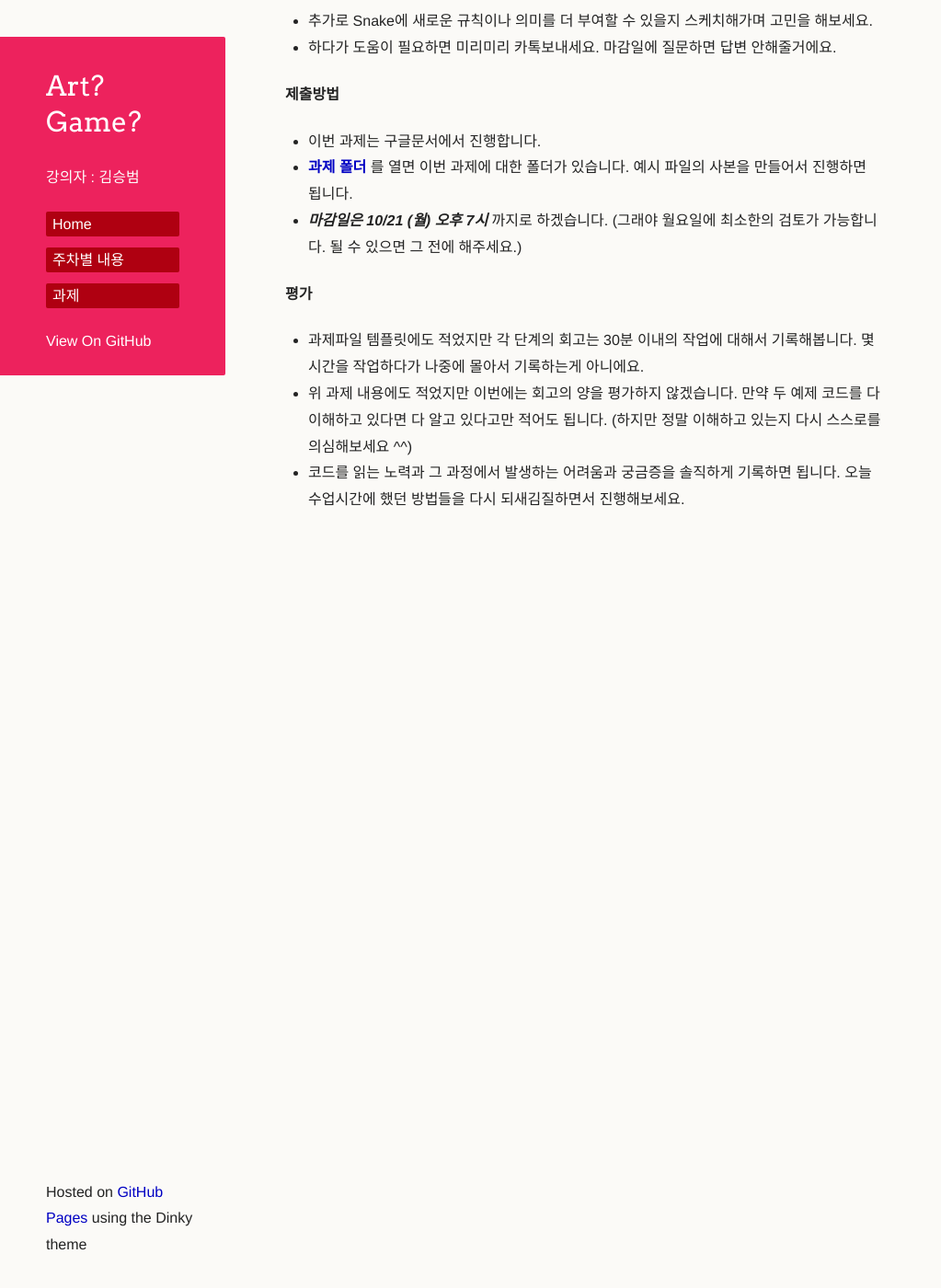
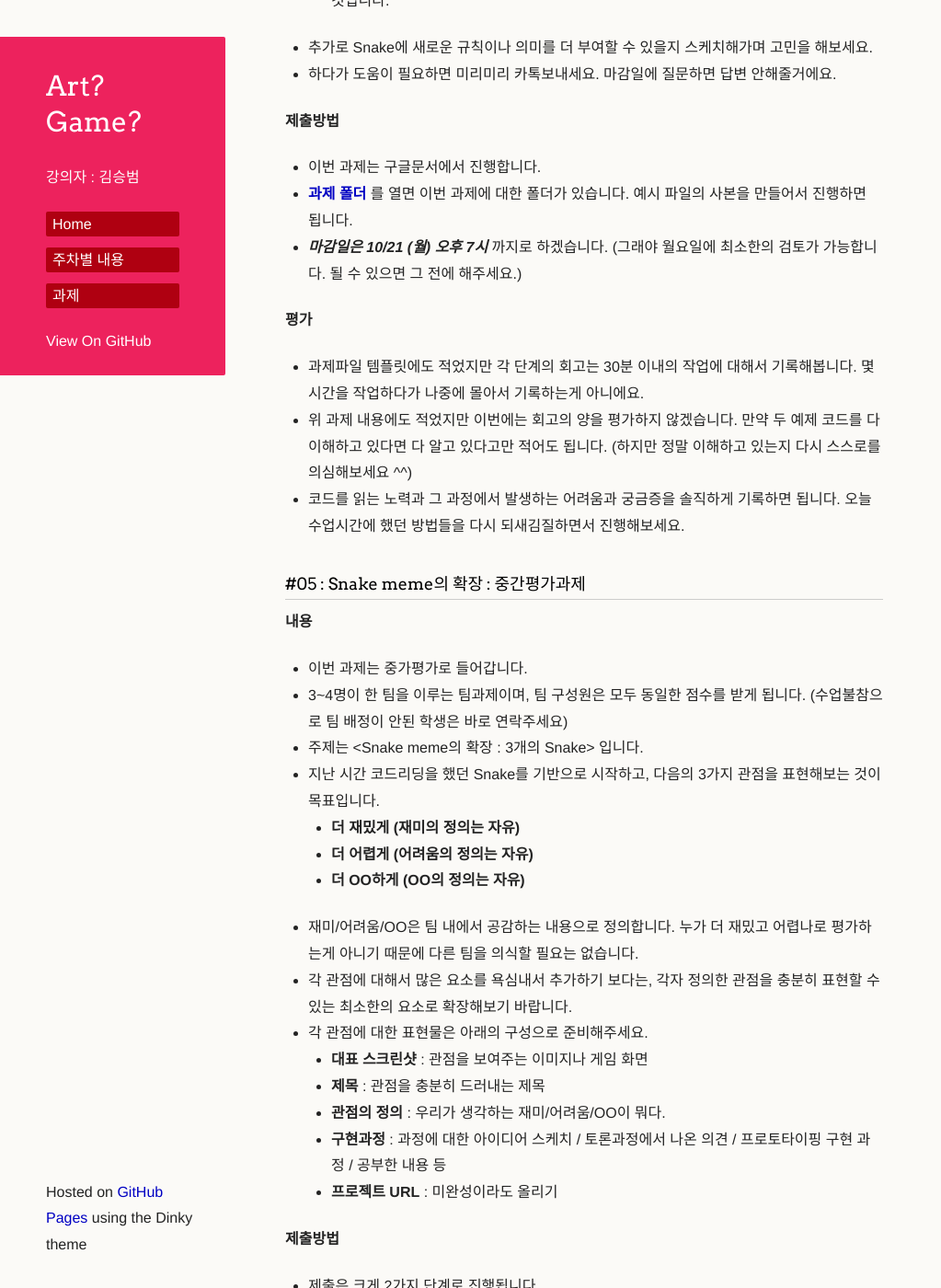
Before and after one commit to picxenk/SIA2019ArtGame, a Jekyll site: the page built from homework.md, in a window 1280 px wide and 1400 px high, scrolled down 3590 px. Shown: the whole window at 92% size, without its empty margins (0-1023 px from the left). Built offline with Jekyll 4.4.1, drawn with Linux system fonts in a browser that asks for light colours; our own code applies the rules of GitHub Pages for plain Markdown files; a script that is not in the unit is left out; the repository's description, which GitHub fills in, is left out; some of the changed text lies outside the part shown.

Commit message:
Update homework.md

```diff
--- a/homework.md
+++ b/homework.md
@@ -101,3 +101,37 @@
  * 과제파일 템플릿에도 적었지만 각 단계의 회고는 30분 이내의 작업에 대해서 기록해봅니다. 몇 시간을 작업하다가 나중에 몰아서 기록하는게 아니에요.
  * 위 과제 내용에도 적었지만 이번에는 회고의 양을 평가하지 않겠습니다. 만약 두 예제 코드를 다 이해하고 있다면 다 알고 있다고만 적어도 됩니다. (하지만 정말 이해하고 있는지 다시 스스로를 의심해보세요 ^^)
  * 코드를 읽는 노력과 그 과정에서 발생하는 어려움과 궁금증을 솔직하게 기록하면 됩니다. 오늘 수업시간에 했던 방법들을 다시 되새김질하면서 진행해보세요.
+
+
+### #05 : Snake meme의 확장 : 중간평가과제
+**내용**
+ * 이번 과제는 중가평가로 들어갑니다.
+ * 3~4명이 한 팀을 이루는 팀과제이며, 팀 구성원은 모두 동일한 점수를 받게 됩니다. (수업불참으로 팀 배정이 안된 학생은 바로 연락주세요)
+ * 주제는 <Snake meme의 확장 : 3개의 Snake> 입니다.
+ * 지난 시간 코드리딩을 했던 Snake를 기반으로 시작하고, 다음의 3가지 관점을 표현해보는 것이 목표입니다.
+   * **더 재밌게 (재미의 정의는 자유)**
+   * **더 어렵게 (어려움의 정의는 자유)**
+   * **더 OO하게 (OO의 정의는 자유)**
+ * 재미/어려움/OO은 팀 내에서 공감하는 내용으로 정의합니다. 누가 더 재밌고 어렵나로 평가하는게 아니기 때문에 다른 팀을 의식할 필요는 없습니다.
+ * 각 관점에 대해서 많은 요소를 욕심내서 추가하기 보다는, 각자 정의한 관점을 충분히 표현할 수 있는 최소한의 요소로 확장해보기 바랍니다.
+ * 각 관점에 대한 표현물은 아래의 구성으로 준비해주세요.
+   * **대표 스크린샷** : 관점을 보여주는 이미지나 게임 화면
+   * **제목** : 관점을 충분히 드러내는 제목
+   * **관점의 정의** : 우리가 생각하는 재미/어려움/OO이 뭐다.
+   * **구현과정** : 과정에 대한 아이디어 스케치 / 토론과정에서 나온 의견 / 프로토타이핑 구현 과정 / 공부한 내용 등
+   * **프로젝트 URL** : 미완성이라도 올리기
+
+**제출방법**
+ * 제출은 크게 2가지 단계로 진행됩니다.
+ * 먼저 **10/29(화) 수업에서 발표** 를 합니다.
+   * 발표 때에는 한 팀이 10분이내로 설명할 수 있어야합니다.
+   * 제목 / 관점의 정의는 필수로 설명이 되어야하고, 추가로 아이디어 스케치나 중간 실험물이 나와도 도움이 될거에요.
+   * 발표 후 다 함께 피드백을 하고, 각 팀은 좋은 피드백을 긍정적으로 받아드릴 준비를 합니다.
+ * 3개의 Snake에 대한 **최종 제출은 11/3(일) 자정** 까지입니다.
+   * **[과제 폴더](https://drive.google.com/drive/folders/1mpnglmL9HTCzJWQABKuO6EpvBTRtCqk2)** 의 팀폴더 안에 3개의 문서를 마감일까지 작성합니다.
+
+**평가**
+ * 팀 구성원은 동일한 점수를 받습니다.
+ * 내용에서 설명한 각 구성을 꼭 지켜주세요.
+ * 3개의 관점에 대한 아이디어 발표는 참여점수로 들어갑니다. 내용으로 평가하지 않겠습니다.
+ * 결과물의 완성은 추가 점수로 평가합니다.
```
